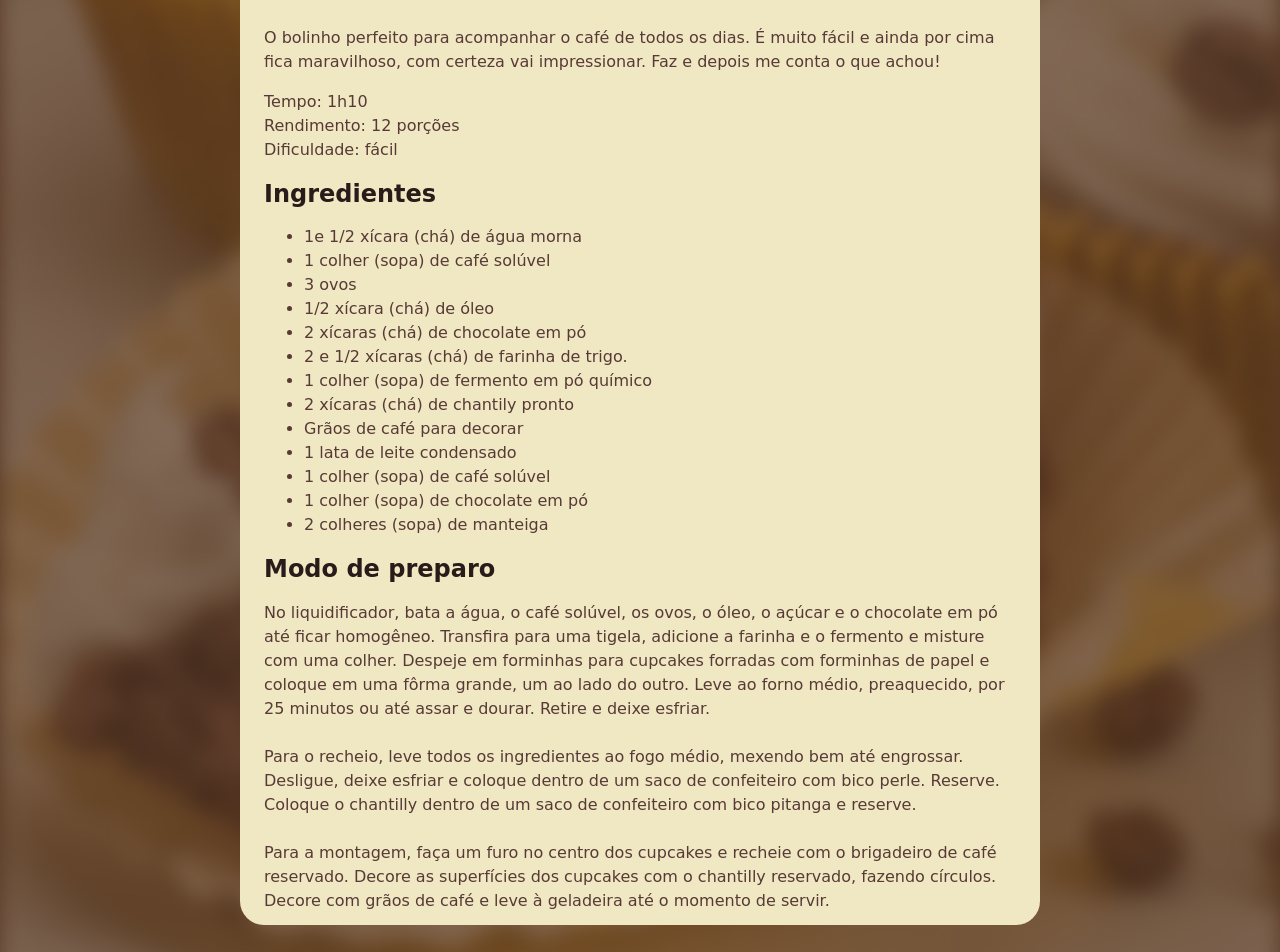
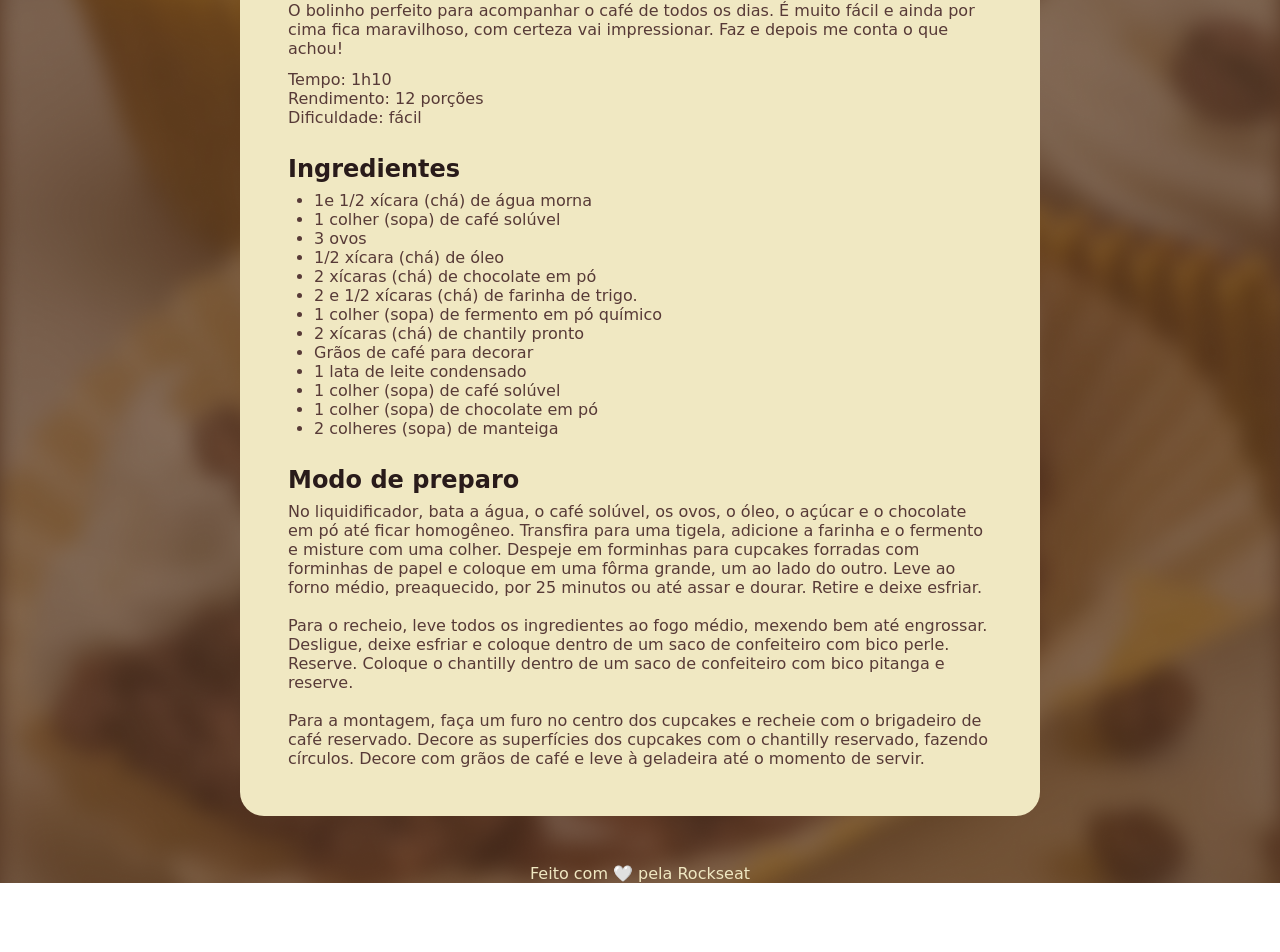
Before and after one commit to IsaqueBorgess/Receita, a plain HTML site: page index.html in a window 1280 px wide. Shown: the part 563-1515 px from the top of the page. After the commit the page ends 1446 px from the top, so only its background shows below. Drawn offline with Linux system fonts and the light colour scheme; a web font is replaced by a local one.

Commit message:
Personalizando espaços

```diff
--- a/index.html
+++ b/index.html
@@ -7,15 +7,15 @@
     <title>Pagina de receira</title>
 </head>
 <body>
-
-  <main>
     <div id="page">
            <img src="img/1x.png" alt="bolinhos">
-
-        <h1>Cupcake de café com chantilly</h1>
-        <p>O bolinho perfeito para acompanhar o café de todos os dias. É muito fácil e ainda por cima fica maravilhoso, com certeza vai impressionar. Faz e depois me conta o que achou!
-       </p>
-       <p>Tempo: 1h10 <br>Rendimento: 12 porções <br> Dificuldade: fácil</p>
+        <main>
+        <section id="about">
+            <h1>Cupcake de café com chantilly</h1>
+            <p>O bolinho perfeito para acompanhar o café de todos os dias. É muito fácil e ainda por cima fica maravilhoso, com certeza vai impressionar. Faz e depois me conta o que achou!
+                   </p>
+                   <p>Tempo: 1h10 <br>Rendimento: 12 porções <br> Dificuldade: fácil</p>
+        </section>
         <section class="Ingredientes">
             <h2>Ingredientes</h2>
         <ul>
--- a/style.css
+++ b/style.css
@@ -1,4 +1,9 @@
 @import url('https://fonts.googleapis.com/css2?family=Alice&display=swap');
+
+*{
+    margin: 0;
+    padding: 0;
+}
 
 :root{
     --color01:#573824;
@@ -8,14 +13,12 @@
     --color05:#f0e8c2;
 
     --font-destaque:'Alice', cursive;
-    line-height: 150%;
     color: var(--color04);
 }
 
 body{
     font-family: var(--font-destaque);
     background-image: url(img/fundo.png);
-    background-repeat: no-repeat;
     background-size: cover;
 }
 
@@ -24,9 +27,20 @@ body{
     padding: 24px;
     background-color: var(--color02);
     width: 800px;
-    height: 1440px;
     border-radius: 24px;
     margin: 48px auto;
+}
+
+main{
+    padding: 24px;
+}
+
+section + section{
+    margin-top: 24px;
+}
+
+#about p + p{
+    margin-top: 12px;
 }
 
 img{
@@ -42,6 +56,16 @@ h1{
 h2{
   font-size: 24px;
   color: var(--color03);
+
+}
+
+h1, h2{
+     margin-bottom: 4px;
+     line-height: 150%;
+}
+
+ul{
+    padding-left: 26px;
 }
 
 footer{
```
